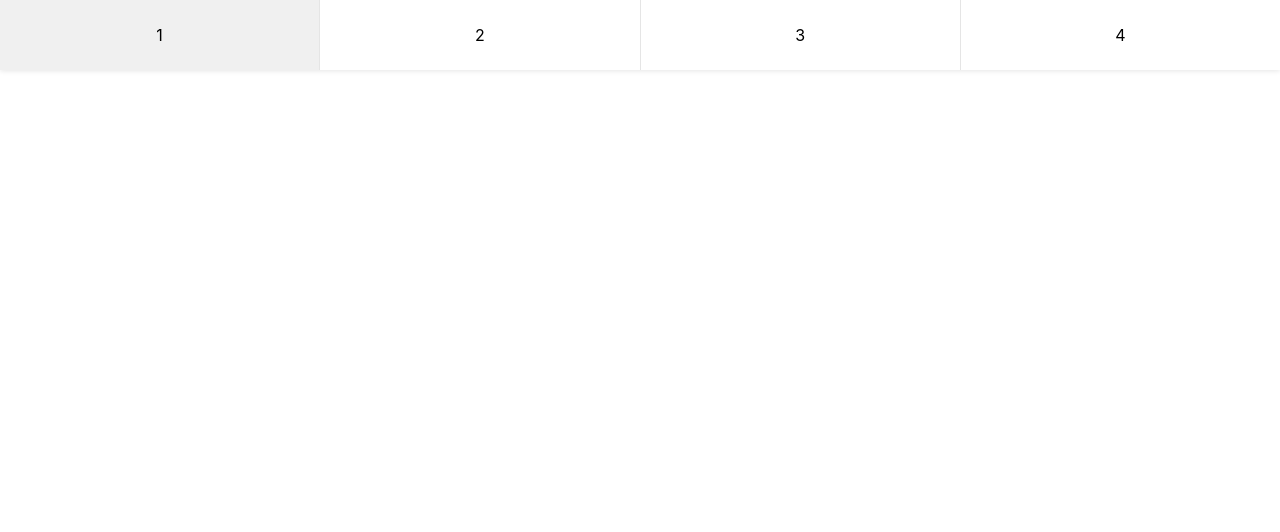
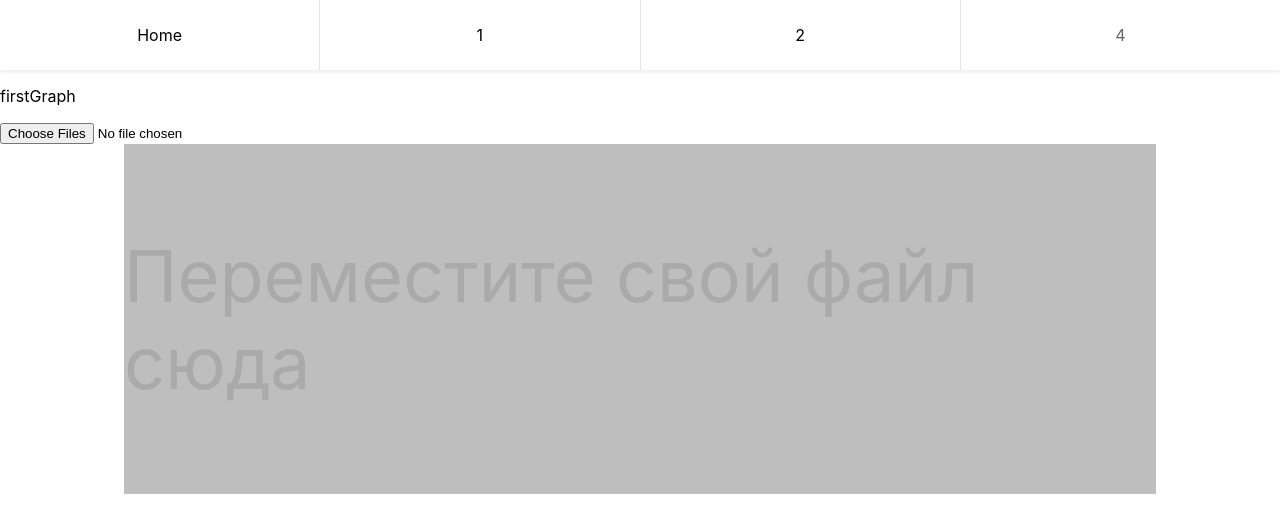
Before and after one commit to Shevja/GUI-for-MPI-Profiler, a React (Create React App) app: page / in a window 1280 px wide. Before the commit this address had no page. Shown: the top 532 px of the page. Built offline with nearby package versions, Linux system fonts and the light colour scheme.

Commit message:
update drag n drop, added app state

```diff
--- a/src/components/assets/header.css
+++ b/src/components/assets/header.css
@@ -26,6 +26,11 @@
     text-decoration: none;
 }
 
+.disabled {
+    pointer-events: none;
+    opacity: 0.6;
+}
+
 .styled-link div {
     display: flex;
     align-items: center;
@@ -36,17 +41,48 @@
 }
 
 .styled-link div:hover {
-    background-color: rgb(240, 240, 240);
+    background-color: rgb(230, 230, 230);
+}
+
+.file-input-button {
+    background: #e6e6e6;
+    border: solid 1px #939393;
+    padding: 10px 100px;
+    cursor: pointer;
+    /* transition: .3s; */
+}
+
+.file-input-button :hover {
+    background: #424242;
+    border: solid 10px black;
+}
+
+#file-input button{
+    /* display: none; */
+    background-color: #424242;
+    border: none;
+
+}
+
+#file-upload-button {
 }
 
 #drop-area {
     display: flex;
     align-items: center;
     justify-content: center;
-    width: 100%;
-    height: 200px;
+    height: 350px;
     background-color: rgb(190, 190, 190);
+    margin: 0 124px;
 
     font-size: 72px;
     color: #aaa;
+    transition: .3s;
 }
+
+#drop-area.highlight {
+    background-color: rgb(232 232 232);
+    outline: dashed 5px #636363;
+    outline-offset: -13px;
+    color: #636363;
+}
--- a/src/components/body.jsx
+++ b/src/components/body.jsx
@@ -6,18 +6,31 @@ import {
     Route,
 } from "react-router-dom";
 import FirstGraph from "./elements/firstGraph";
+import HomePage from "./elements/home";
 
 class Body extends Component {
     constructor() {
         super();
-        this.state = {}
+        this.state = {
+            loadedFile: "",
+            isLoaded: false
+        }
+    };
+
+    handleLoad = (inputFile) => {
+        this.setState({
+            loadedFile: inputFile,
+            isLoaded: true
+        })
+        console.log(this.state)
     };
 
     render() {
         return (
             <div>
-                <Header/>
+                <Header isLoaded={ this.state.isLoaded } />
                 <Routes>
+                        <Route path="/" element={ <HomePage handleLoad={ this.handleLoad } /> } />
                         <Route path="/firstGraph" element={ <FirstGraph/> } />
                         <Route path="/firstGraph2" element={ <FirstGraph/> } />
                 </Routes>
--- a/src/components/elements/firstGraph.jsx
+++ b/src/components/elements/firstGraph.jsx
@@ -1,58 +1,11 @@
 import React from "react";
 
 class FirstGraph extends React.Component {
-    handleInputFile = (e) => {
-        this.readFile(e.target.files[0])
-    }
-
-    readFile = (file) => {
-        const reader = new FileReader();
-        reader.onload = (e) => {
-            const text = e.target.result;
-            console.log(text);
-        };
-        reader.readAsText(file);
-    };
-
-    handleDrop = (e) => {
-        let dt = e.dataTransfer
-        let files = dt.files
-        console.log("handleDrop", files[0])
-        this.readFile(files[0])
-    };
-
-    handleDrag = (e) => {}
-    handleDragIn = (e) => {}
-    handleDragOut = (e) => {}
-
-    componentDidMount() {
-        let dropArea = document.getElementById('drop-area')
-
-            ;['dragenter', 'dragover', 'dragleave', 'drop'].forEach(eventName => {
-                dropArea.addEventListener(eventName, preventDefaults, false)
-            })
-        function preventDefaults(e) {
-            e.preventDefault()
-        }
-
-        dropArea.addEventListener('dragenter', this.handleDragIn, false)
-        dropArea.addEventListener('dragleave', this.handleDragOut, false)
-        dropArea.addEventListener('dragover', this.handleDrag, false)
-        dropArea.addEventListener('drop', this.handleDrop, false)
-    };
-
-
     render() {
         return (
-            <div>
-                firstGraph
-                <div id="drop-area">
-                    Drop zone
-                </div>
-                <input type="file" id="file-input" multiple onChange={ this.handleInputFile } />
-            </div>
+            <div></div>
         );
-    }
+    };
 }
 
 export default FirstGraph
--- a/src/components/elements/header.jsx
+++ b/src/components/elements/header.jsx
@@ -3,15 +3,16 @@ import { NavLink } from "react-router-dom";
 
 import "../assets/header.css"
 
-const Header = () => {
+const Header = (isLoaded) => {
+    console.log(isLoaded)
     return (
         <div className="header-container">
             <nav>
                 <ul>
-                    <li><NavLink to='/firstGraph' className="styled-link"><div>1</div></NavLink></li>
-                    <li><NavLink to='/firstGraph2' className="styled-link"><div>2</div></NavLink></li>
-                    <li><NavLink to='/' className="styled-link"><div>3</div></NavLink></li>
-                    <li><NavLink to='#' className="styled-link"><div>4</div></NavLink></li>
+                    <li><NavLink to='/' className="styled-link"><div>Home</div></NavLink></li>
+                    <li><NavLink to='/firstGraph' className={ isLoaded ? "styled-link" : "styled-link disabled"}><div>1</div></NavLink></li>
+                    <li><NavLink to='/firstGraph2' className={ isLoaded ? "styled-link" : "styled-link disabled"}><div>2</div></NavLink></li>
+                    <li><NavLink to='#' className={ isLoaded ? "styled-link disabled" : "styled-link"}><div>4</div></NavLink></li>
                 </ul>
             </nav>
         </div>
--- /dev/null
+++ b/src/components/elements/home.jsx
@@ -0,0 +1,60 @@
+import React from "react";
+
+class HomePage extends React.Component {
+    constructor (props) {
+        super(props);
+    }
+
+    handleInputFile = (e) => {
+        this.readFile(e.target.files[0])
+    }
+
+    readFile = (file) => {
+        const reader = new FileReader();
+        reader.onload = (e) => {
+            const text = e.target.result;
+            this.props.handleLoad(text);
+        };
+        reader.readAsText(file);
+    };
+
+    handleDrop = (e) => {
+        e.target.classList.remove('highlight')
+        let dt = e.dataTransfer
+        let files = dt.files
+        this.readFile(files[0])
+    };
+
+    handleDrag = (e) => { }
+    handleDragIn = (e) => { e.target.classList.add('highlight') }
+    handleDragOut = (e) => { e.target.classList.remove('highlight') }
+
+    componentDidMount() {
+        let dropArea = document.getElementById('drop-area')
+
+            ;['dragenter', 'dragover', 'dragleave', 'drop'].forEach(eventName => {
+                dropArea.addEventListener(eventName, preventDefaults, false)
+            })
+        function preventDefaults(e) {
+            e.preventDefault()
+        }
+
+        dropArea.addEventListener('dragenter', this.handleDragIn, false)
+        dropArea.addEventListener('dragleave', this.handleDragOut, false)
+        dropArea.addEventListener('dragover', this.handleDrag, false)
+        dropArea.addEventListener('drop', this.handleDrop, false)
+    };
+
+
+    render() {
+        return (
+            <div>
+                <p>firstGraph</p>
+                <input type="file" id="file-input" multiple onChange={this.handleInputFile}/>
+                <div id="drop-area">Переместите свой файл сюда</div>
+            </div>
+        );
+    }
+}
+
+export default HomePage;
```
